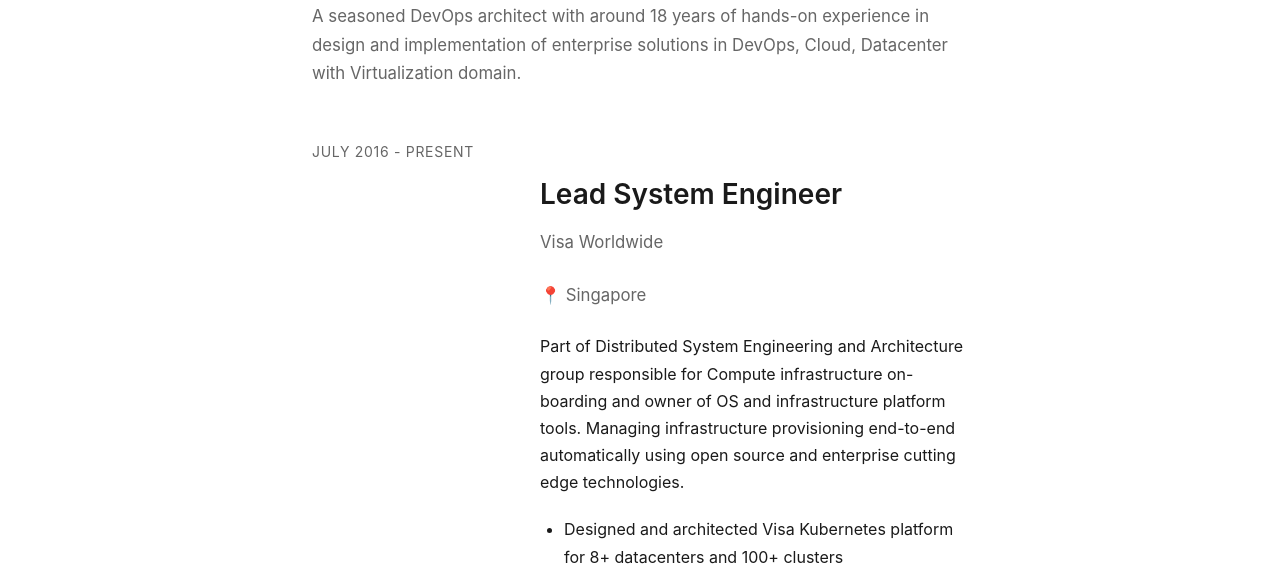
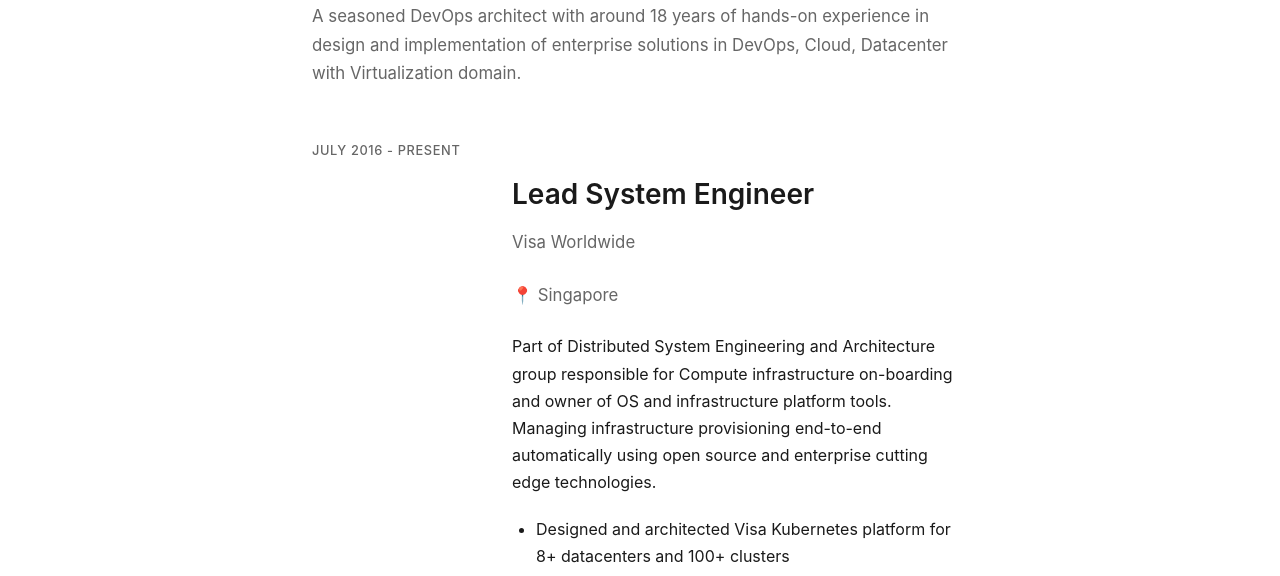
Before and after one commit to baladengale/baladengale.github.io, a plain HTML site: page workex.html in a window 1280 px wide. Shown: the part 196-772 px from the top of the page. Drawn offline with Linux system fonts and the light colour scheme.

Commit message:
Fix work experience grid layout - ensure content stays in right column

```diff
--- a/assets/css/styles.css
+++ b/assets/css/styles.css
@@ -270,34 +270,35 @@
 }
 
 .job {
-    margin-bottom: 3rem;
+    margin-bottom: 4rem;
     display: grid;
-    grid-template-columns: 180px 1fr;
-    gap: 3rem;
+    grid-template-columns: 160px 1fr;
+    gap: 2.5rem;
     align-items: start;
 }
 
 .job-date-col {
-    padding-top: 0.25rem;
+    text-align: left;
 }
 
 .job-date {
-    font-size: 0.875rem;
+    font-size: 0.8rem;
     color: var(--color-text-light);
-    font-weight: 400;
+    font-weight: 500;
     text-transform: uppercase;
     letter-spacing: 0.05em;
-    display: block;
+    display: inline-block;
 }
 
 .job-content {
     min-width: 0;
+    width: 100%;
 }
 
 .job-title {
-    font-size: 1.5rem;
+    font-size: 1.4rem;
     font-weight: 600;
-    margin-bottom: 0.5rem;
+    margin-bottom: 0.4rem;
     color: var(--color-text);
     line-height: 1.3;
 }
@@ -305,18 +306,22 @@
 .job-company {
     font-size: 1.05rem;
     color: var(--color-text-light);
-    margin: 0 0 0.5rem 0;
+    margin: 0 0 0.4rem 0;
     font-weight: 400;
 }
 
 .job-location {
     font-size: 0.9rem;
     color: var(--color-text-light);
-    margin-bottom: 1.5rem;
+    margin-bottom: 1.2rem;
+}
+
+.job-description {
+    width: 100%;
 }
 
 .job-description p {
-    margin-bottom: 1.25rem;
+    margin-bottom: 1.2rem;
     font-size: 1rem;
     line-height: 1.7;
     color: var(--color-text);
@@ -329,7 +334,7 @@
 }
 
 .job-description li {
-    margin-bottom: 0.5rem;
+    margin-bottom: 0.6rem;
     line-height: 1.7;
     color: var(--color-text);
     font-size: 1rem;
@@ -381,7 +386,7 @@
     }
 
     .hero-title {
-        font-size: 2rem;
+        font-size: 1.5rem;
     }
 
     .container {
@@ -390,19 +395,16 @@
 
     .job {
         grid-template-columns: 1fr;
-        gap: 1rem;
+        gap: 0.5rem;
+        margin-bottom: 3rem;
     }
 
-    .job-header {
+    .job-date-col {
         margin-bottom: 0.5rem;
     }
 
-    .job-duration {
-        margin-bottom: 0.25rem;
-    }
-
     .job-title {
-        font-size: 1.15rem;
+        font-size: 1.2rem;
     }
 
     .cta-section {
```
